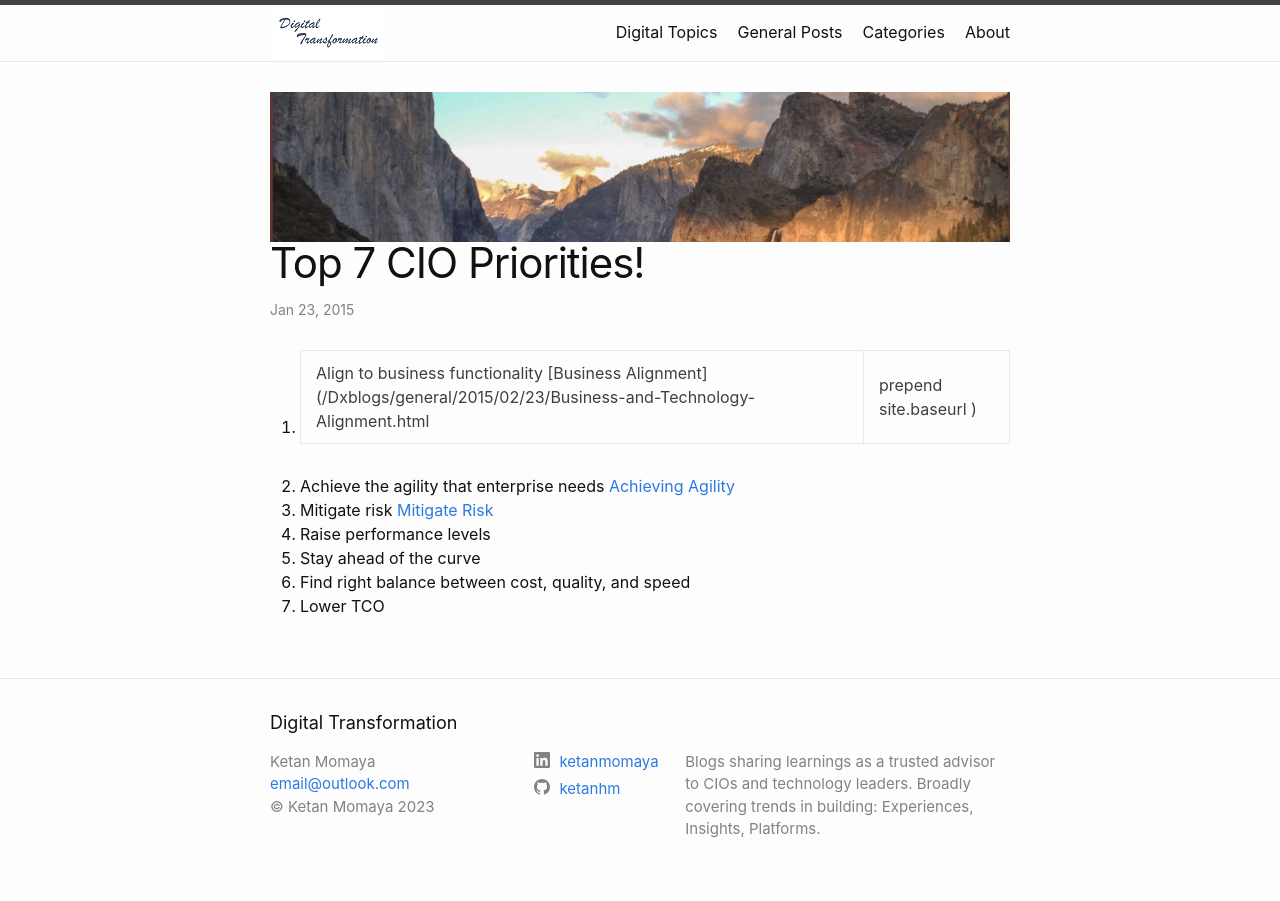
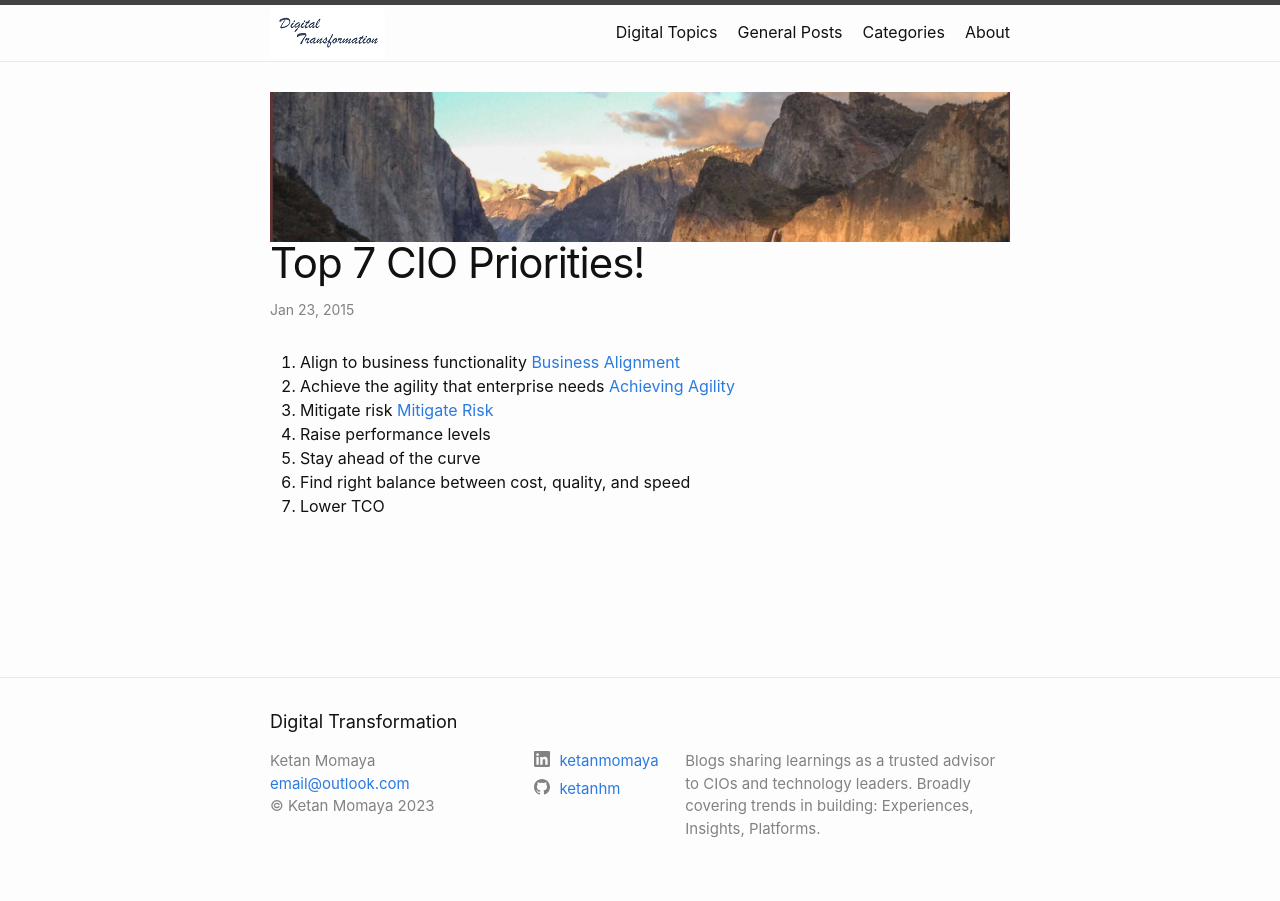
Before and after one commit to ketanhm/Dxblogs, a Jekyll site: the page built from _posts/2015-01-23-CIO-Priorities.md, in a window 1280 px wide. Built offline with Jekyll 4.4.1, drawn with Linux system fonts in a browser that asks for light colours; some of the changed lines change nothing that is shown.

Commit message:
link test

```diff
--- a/_posts/2015-01-23-CIO-Priorities.md
+++ b/_posts/2015-01-23-CIO-Priorities.md
@@ -6,9 +6,7 @@ image:
 categories: General
 ---
 
-
-
-1.	Align to business functionality [Business Alignment]({% link _posts/2015-02-23-Business-and-Technology-Alignment.md %} | prepend site.baseurl )
+1.	Align to business functionality [Business Alignment]({% post_url 2015-02-23-Business-and-Technology-Alignment %})
 2.	Achieve the agility that enterprise needs  [Achieving Agility]({% link _posts/2015-03-23-Achieving-Agility.md %})
 3.	Mitigate risk [Mitigate Risk]({% link _posts/2015-04-23-Mitigate-Risk.md %})
 4.	Raise performance levels
```
